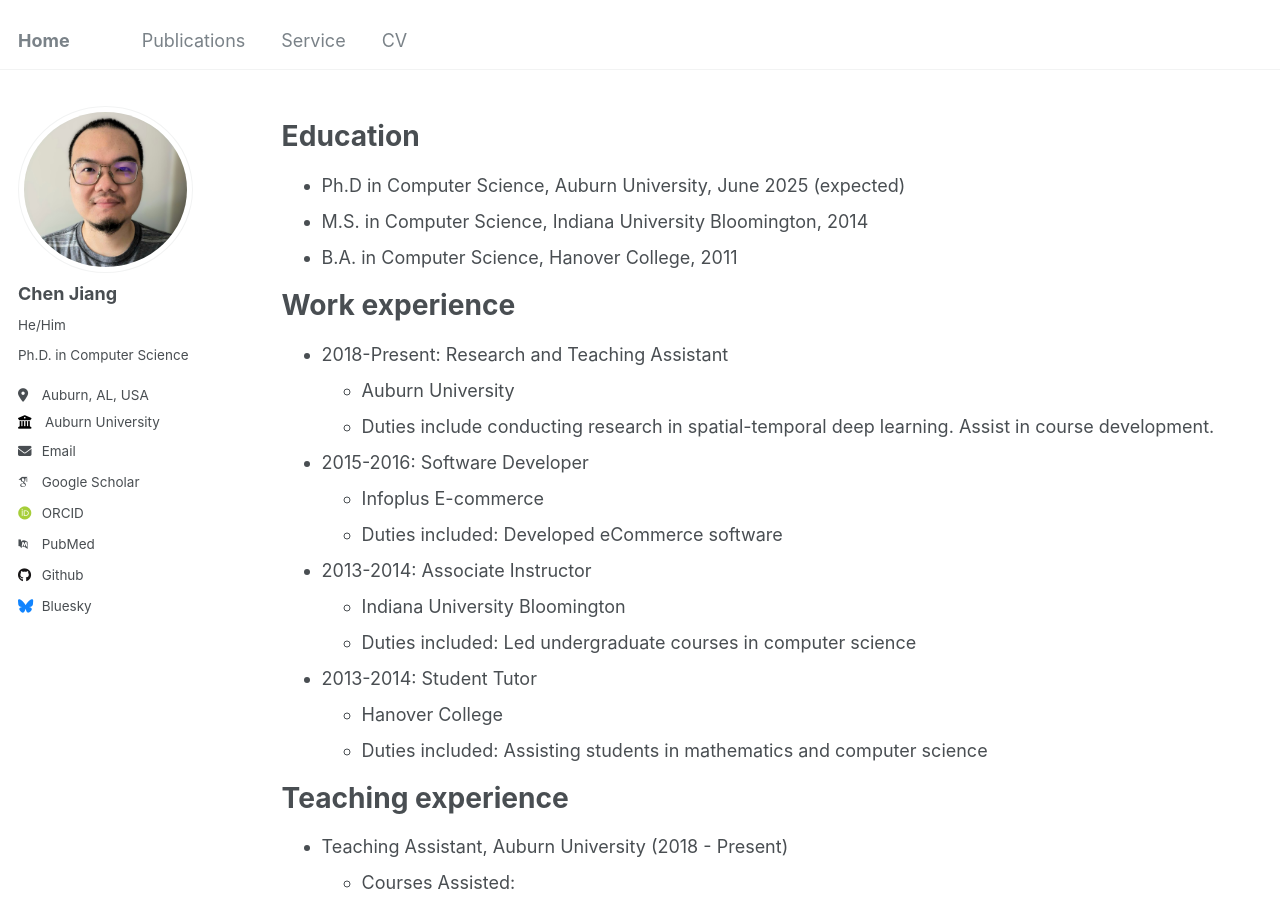
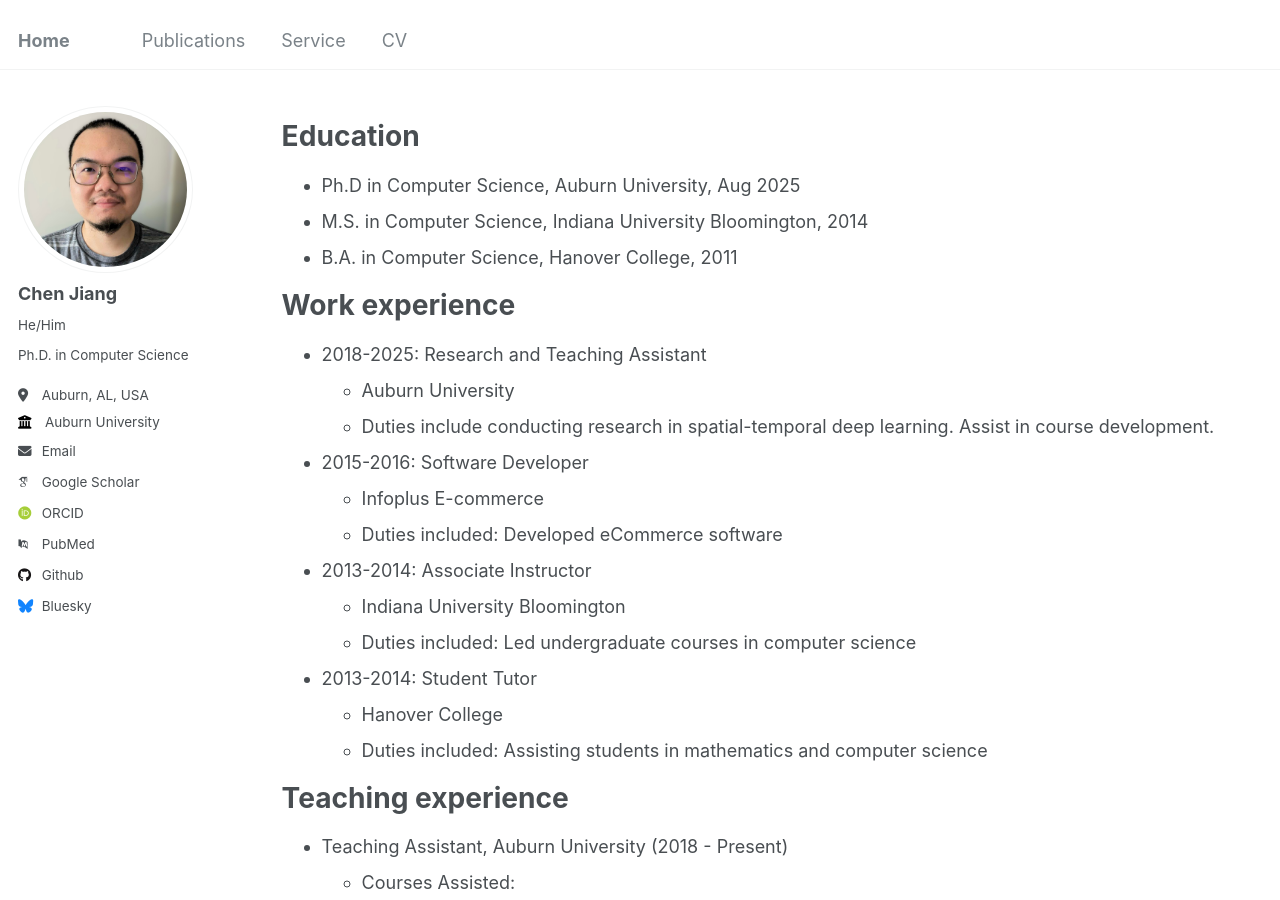
Before and after one commit to jiang28/jiangchen, a Jekyll site: the page built from _pages/cv.md, in a window 1280 px wide and 900 px high. Built offline with Jekyll 4.4.1, drawn with Linux system fonts in a browser that asks for light colours; some web fonts are replaced.

Commit message:
Update expected graduation date and work experience duration

```diff
--- a/_pages/cv.md
+++ b/_pages/cv.md
@@ -11,13 +11,13 @@ redirect_from:
 
 Education
 ======
-* Ph.D in Computer Science, Auburn University, June 2025 (expected)
+* Ph.D in Computer Science, Auburn University, Aug 2025
 * M.S. in Computer Science, Indiana University Bloomington, 2014
 * B.A. in Computer Science, Hanover College, 2011
 
 Work experience
 ======
-* 2018-Present: Research and Teaching Assistant
+* 2018-2025: Research and Teaching Assistant
   * Auburn University
   * Duties include conducting research in spatial-temporal deep learning. Assist in course development.
 
```
